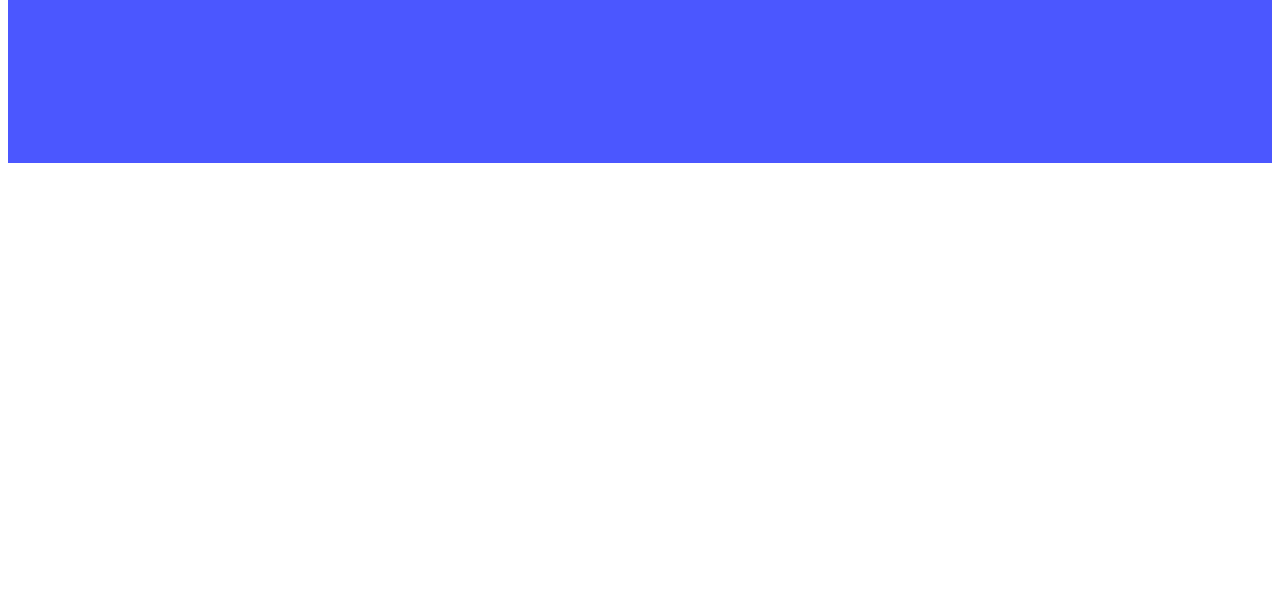
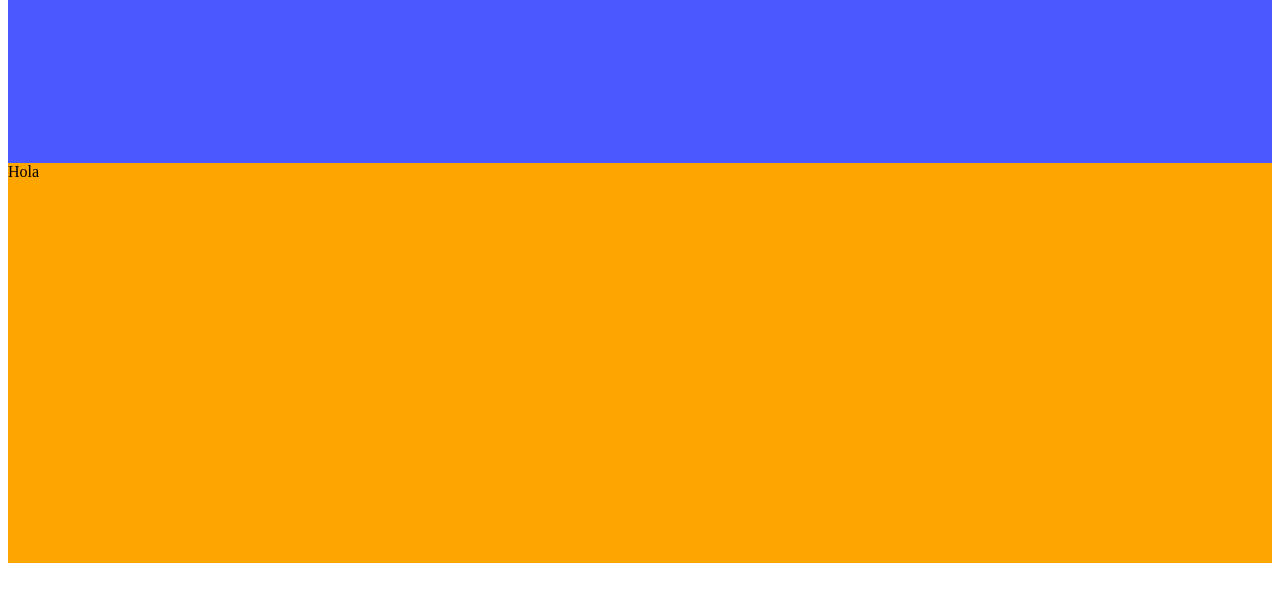
Before and after one commit to DesigningDreams/Prueba, a plain HTML site: page index.html in a window 1280 px wide. Shown: the part 67-668 px from the top of the page. Drawn offline with Linux system fonts and the light colour scheme.

Commit message:
creando contenido

```diff
--- a/esilos.css
+++ b/esilos.css
@@ -6,3 +6,11 @@ header p{
     color: #fff;
     font-size: 30px;
 }
+
+.principal{
+    height: 400px;
+    background: orange;
+}
+.principal p{
+    color: #fff;
+}
--- a/index.html
+++ b/index.html
@@ -11,5 +11,7 @@
     <header>
         <p>Header</p>
     </header>
+
+    <div class="principal">Hola</div>
 </body>
 </html>
```
